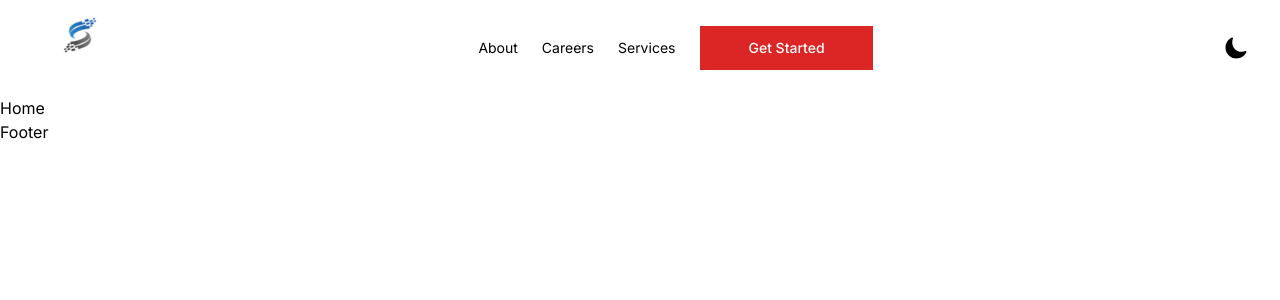
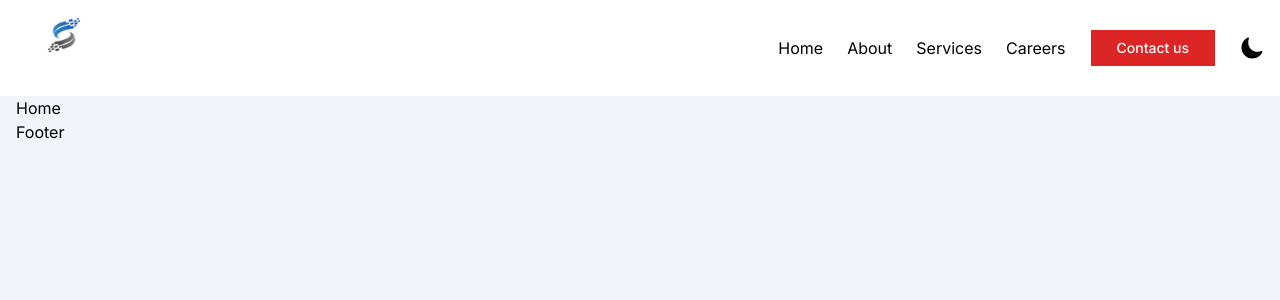
Before and after one commit to waseemarchiwiz/safesolutions-portfolio-webapp, a React (Vite) app: page /home in a window 1280 px wide. Shown: the top 300 px of the page. Built offline with nearby package versions, Linux system fonts and the light colour scheme.

Commit message:
Navbar Designed

```diff
--- a/src/components/Footer.jsx
+++ b/src/components/Footer.jsx
@@ -2,7 +2,7 @@ import React from 'react'
 
 const Footer = () => {
   return (
-    <div>Footer</div>
+    <div className='container mx-auto  px-4'>Footer</div>
   )
 }
 
--- a/src/components/Header.jsx
+++ b/src/components/Header.jsx
@@ -1,3 +1,125 @@
+// import React, { useEffect, useState } from "react";
+// import { Link } from "react-router-dom";
+// import logo from "../assets/logo.png";
+// import CustomButton from "../globals/CustomButton";
+// import { IoMoon, IoSunny } from "react-icons/io5";
+
+// const Header = () => {
+//   const [dark, setDark] = useState(false);
+
+//   // Initialize dark mode state on component mount
+//   useEffect(() => {
+//     const storedPreference = localStorage.getItem("theme");
+//     const systemPreference = window.matchMedia(
+//       "(prefers-color-scheme: dark)"
+//     ).matches;
+
+//     if (storedPreference) {
+//       setDark(storedPreference === "dark");
+//       document.body.classList.toggle("dark", storedPreference === "dark");
+//     } else {
+//       setDark(systemPreference);
+//       document.body.classList.toggle("dark", systemPreference);
+//     }
+//   }, []);
+
+//   const darkModeHandler = () => {
+//     const newDarkState = !dark;
+//     setDark(newDarkState);
+//     document.body.classList.toggle("dark", newDarkState);
+
+//     // Save the preference
+//     localStorage.setItem("theme", newDarkState ? "dark" : "light");
+//   };
+
+//   return (
+//     <header className="bg-white dark:bg-gray-900">
+//       <div className=" container mx-auto  px-4">
+//         <div className="flex h-24 items-center justify-between">
+//           <div className="md:flex md:items-center md:gap-12 items-center">
+//             <Link to="/home">
+//               <img className="h-24 w-24" src={logo} alt="safesolution" />
+//             </Link>
+//           </div>
+
+//           <div className="hidden md:block">
+//             <nav aria-label="Global">
+//               <ul className="flex items-center gap-6 text-[16px]">
+//                 <li>
+//                   <Link
+//                     className="text-black transition hover:text-gray-500/75 dark:text-white dark:hover:text-white/75"
+//                     to="/home"
+//                   >
+//                     Home
+//                   </Link>
+//                 </li>
+//                 <li>
+//                   <Link
+//                     className="text-black transition hover:text-gray-500/75 dark:text-white dark:hover:text-white/75"
+//                     to="/about"
+//                   >
+//                     About
+//                   </Link>
+//                 </li>
+//                 <li>
+//                   <Link
+//                     className="text-black transition hover:text-gray-500/75 dark:text-white dark:hover:text-white/75"
+//                     to="/services"
+//                   >
+//                     Services
+//                   </Link>
+//                 </li>
+//                 <li>
+//                   <Link
+//                     className="text-black transition hover:text-gray-500/75 dark:text-white dark:hover:text-white/75"
+//                     to="/careers"
+//                   >
+//                     Careers
+//                   </Link>
+//                 </li>
+
+//                 <CustomButton
+//                   styleType="base"
+//                   label="Contact us"
+//                   href="/start"
+//                 />
+
+//                 <button onClick={darkModeHandler} aria-label="Toggle Dark Mode">
+//                   {dark ? (
+//                     <IoSunny color="yellow" size={24} />
+//                   ) : (
+//                     <IoMoon color="black" size={24} />
+//                   )}
+//                 </button>
+//               </ul>
+//             </nav>
+//           </div>
+
+//           {/* Dark mode toggle button */}
+//           <div className="block md:hidden">
+//           <button
+//             className="rounded bg-gray-100 p-2 text-gray-600 transition hover:text-gray-600/75 dark:bg-gray-800 dark:text-white dark:hover:text-white/75"
+//           >
+//             <svg
+//               xmlns="http://www.w3.org/2000/svg"
+//               className="size-5"
+//               fill="none"
+//               viewBox="0 0 24 24"
+//               stroke="currentColor"
+//               strokeWidth="2"
+//             >
+//               <path strokeLinecap="round" strokeLinejoin="round" d="M4 6h16M4 12h16M4 18h16" />
+//             </svg>
+//           </button>
+//         </div>
+//         </div>
+//       </div>
+//     </header>
+//   );
+// };
+
+// export default Header;
+
 import React, { useEffect, useState } from "react";
 import { Link } from "react-router-dom";
 import logo from "../assets/logo.png";
@@ -6,11 +128,14 @@ import { IoMoon, IoSunny } from "react-icons/io5";
 
 const Header = () => {
   const [dark, setDark] = useState(false);
+  const [menuOpen, setMenuOpen] = useState(false);
 
   // Initialize dark mode state on component mount
   useEffect(() => {
     const storedPreference = localStorage.getItem("theme");
-    const systemPreference = window.matchMedia("(prefers-color-scheme: dark)").matches;
+    const systemPreference = window.matchMedia(
+      "(prefers-color-scheme: dark)"
+    ).matches;
 
     if (storedPreference) {
       setDark(storedPreference === "dark");
@@ -32,7 +157,7 @@ const Header = () => {
 
   return (
     <header className="bg-white dark:bg-gray-900">
-      <div className="mx-auto max-w-screen-xl px-4 sm:px-6 lg:px-8">
+      <div className="container mx-auto px-4">
         <div className="flex h-24 items-center justify-between">
           <div className="md:flex md:items-center md:gap-12 items-center">
             <Link to="/home">
@@ -42,7 +167,15 @@ const Header = () => {
 
           <div className="hidden md:block">
             <nav aria-label="Global">
-              <ul className="flex items-center gap-6 text-sm">
+              <ul className="flex items-center gap-6 text-[16px]">
+                <li>
+                  <Link
+                    className="text-black transition hover:text-gray-500/75 dark:text-white dark:hover:text-white/75"
+                    to="/home"
+                  >
+                    Home
+                  </Link>
+                </li>
                 <li>
                   <Link
                     className="text-black transition hover:text-gray-500/75 dark:text-white dark:hover:text-white/75"
@@ -54,29 +187,123 @@ const Header = () => {
                 <li>
                   <Link
                     className="text-black transition hover:text-gray-500/75 dark:text-white dark:hover:text-white/75"
+                    to="/services"
+                  >
+                    Services
+                  </Link>
+                </li>
+                <li>
+                  <Link
+                    className="text-black transition hover:text-gray-500/75 dark:text-white dark:hover:text-white/75"
                     to="/careers"
                   >
                     Careers
                   </Link>
                 </li>
-                <li>
-                  <Link
-                    className="text-black transition hover:text-gray-500/75 dark:text-white dark:hover:text-white/75"
-                    to="/services"
-                  >
-                    Services
-                  </Link>
-                </li>
-                <CustomButton styleType="base" label="Get Started" href="/start" />
+
+                <CustomButton
+                  styleType="base"
+                  label="Contact us"
+                  href="/start"
+                />
+
+                <button onClick={darkModeHandler} aria-label="Toggle Dark Mode">
+                  {dark ? (
+                    <IoSunny color="yellow" size={24} />
+                  ) : (
+                    <IoMoon color="black" size={24} />
+                  )}
+                </button>
               </ul>
             </nav>
           </div>
 
-          {/* Dark mode toggle button */}
-          <button onClick={darkModeHandler} aria-label="Toggle Dark Mode">
-            {dark ? <IoSunny color="yellow" size={24} /> : <IoMoon color="black" size={24} />}
-          </button>
+          {/* Mobile Menu Button */}
+          <div className="block md:hidden">
+            <button
+              onClick={() => setMenuOpen(!menuOpen)}
+              className="rounded bg-gray-100 p-2 text-gray-600 transition hover:text-gray-600/75 dark:bg-gray-800 dark:text-white dark:hover:text-white/75"
+            >
+              <svg
+                xmlns="http://www.w3.org/2000/svg"
+                className="h-6 w-6"
+                fill="none"
+                viewBox="0 0 24 24"
+                stroke="currentColor"
+                strokeWidth="2"
+              >
+                <path
+                  strokeLinecap="round"
+                  strokeLinejoin="round"
+                  d="M4 6h16M4 12h16M4 18h16"
+                />
+              </svg>
+            </button>
+          </div>
         </div>
+
+        {/* Mobile Side Menu */}
+        {menuOpen && (
+          <div className="fixed inset-0 z-50 bg-black bg-opacity-50" onClick={() => setMenuOpen(false)}>
+            <div
+              className="fixed top-0 left-0 h-full w-3/4 bg-white dark:bg-gray-800 shadow-lg"
+              onClick={(e) => e.stopPropagation()}
+            >
+              <nav className="p-6">
+                <ul className="space-y-4">
+                  <li>
+                    <Link
+                      className="block text-black dark:text-white hover:text-gray-700 dark:hover:text-gray-300"
+                      to="/home"
+                    >
+                      Home
+                    </Link>
+                  </li>
+                  <li>
+                    <Link
+                      className="block text-black dark:text-white hover:text-gray-700 dark:hover:text-gray-300"
+                      to="/about"
+                    >
+                      About
+                    </Link>
+                  </li>
+                  <li>
+                    <Link
+                      className="block text-black dark:text-white hover:text-gray-700 dark:hover:text-gray-300"
+                      to="/services"
+                    >
+                      Services
+                    </Link>
+                  </li>
+                  <li>
+                    <Link
+                      className="block text-black dark:text-white hover:text-gray-700 dark:hover:text-gray-300"
+                      to="/careers"
+                    >
+                      Careers
+                    </Link>
+                  </li>
+                  <li>
+                    <button
+                      onClick={darkModeHandler}
+                      className="flex items-center gap-2 text-black dark:text-white"
+                    >
+                      {dark ? (
+                        <>
+                          <IoSunny size={18} /> Light Mode
+                        </>
+                      ) : (
+                        <>
+                          <IoMoon size={18} /> Dark Mode
+                        </>
+                      )}
+                    </button>
+                  </li>
+                </ul>
+              </nav>
+            </div>
+          </div>
+        )}
       </div>
     </header>
   );
--- a/src/globals/CustomButton.jsx
+++ b/src/globals/CustomButton.jsx
@@ -6,7 +6,7 @@ const CustomButton = ({ styleType = "base", label = "Download", href = "#" }) =>
     group relative inline-block text-sm font-medium text-white focus:outline-none focus:ring
   `;
   const baseInnerStyle = `
-    block border border-red-600 bg-red-600 px-12 py-3 transition-transform
+    block border border-red-600 bg-red-600 px-[26px] py-2 transition-transform
     active:border-red-500 active:bg-red-500 group-hover:-translate-x-1 group-hover:-translate-y-1
   `;
 
--- a/src/index.css
+++ b/src/index.css
@@ -5,7 +5,7 @@
 @tailwind utilities;
 
 body{
-  @apply font-['inter']
+  @apply font-['inter']  bg-slate-100
 }
 
 h1{
--- a/src/pages/Home.jsx
+++ b/src/pages/Home.jsx
@@ -2,7 +2,7 @@ import React from 'react'
 
 const Home = () => {
   return (
-    <div>Home</div>
+    <div className='container mx-auto  px-4 '>Home</div>
   )
 }
 
```
